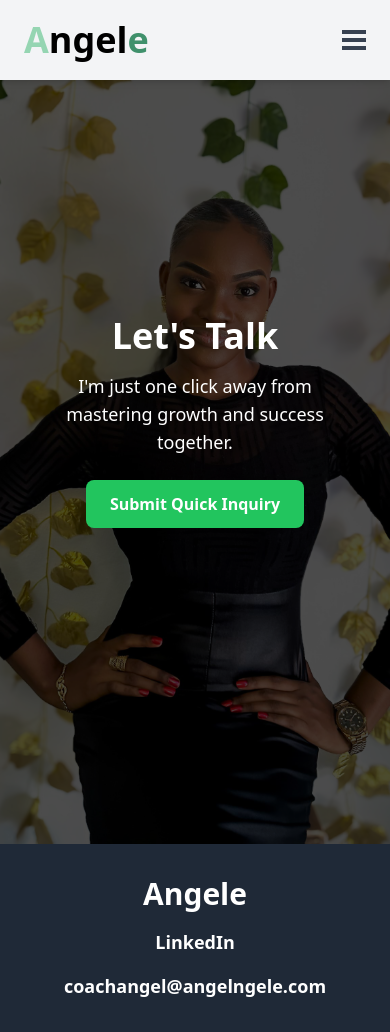
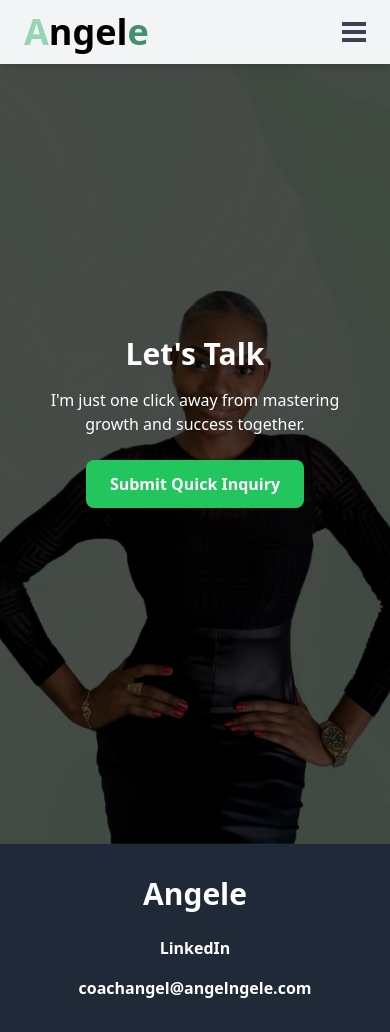
Before and after one commit to angelngele/coachangel, a Next.js app: page /contact in a window 390 px wide. Built offline with nearby package versions, Linux system fonts and the light colour scheme.

Commit message:
fix image responsiveness

```diff
--- a/app/api/contact/route.ts
+++ b/app/api/contact/route.ts
@@ -9,7 +9,7 @@ export async function POST(req: Request) {
         const controller = new AbortController();
         const timeout = setTimeout(() => controller.abort(), 10000); // 10 seconds timeout
 
-        const response = await fetch("https://coachbackend-cacc.onrender.com/api/contacts/", {
+        const response = await fetch("http://localhost:5000/api/contacts/", {
             method: "POST",
             headers: {
                 "Content-Type": "application/json",
--- a/app/components/Footer.tsx
+++ b/app/components/Footer.tsx
@@ -3,24 +3,26 @@ import React from "react";
 
 export default function Footer() {
     return (
-        <footer className="flex flex-col items-center md:flex-row justify-between bg-gray-800 text-white py-8 md:py-14 px-6">
-            <div className="text-3xl md:text-4xl font-bold mb-4 md:mb-0 mx-12 text-center md:text-left">
+        <footer className="flex flex-col md:flex-row justify-between items-center bg-gray-800 text-white px-6 py-8 md:py-14 space-y-6 md:space-y-0">
+            {/* Logo/Name */}
+            <div className="text-3xl md:text-4xl font-bold text-center md:text-left">
                 Angele
             </div>
 
-            <div className="flex flex-col items-center space-y-4 md:space-y-0 md:flex-row md:space-x-8 text-lg md:text-xl font-semibold md:mr-24">
+            {/* Links */}
+            <div className="flex flex-col md:flex-row items-center space-y-4 md:space-y-0 md:space-x-8 text-base md:text-lg font-semibold">
                 <Link
                     href="https://linkedin.com/in/theangelngele"
                     target="_blank"
                     rel="noopener noreferrer"
-                    className="hover:text-green-400"
+                    className="hover:text-green-400 transition-colors"
                 >
                     LinkedIn
                 </Link>
 
                 <Link
                     href="mailto:coachangel@angelngele.com"
-                    className="hover:text-green-400"
+                    className="hover:text-green-400 transition-colors"
                 >
                     coachangel@angelngele.com
                 </Link>
--- a/app/components/Navbar.tsx
+++ b/app/components/Navbar.tsx
@@ -16,7 +16,7 @@ export default function Navbar() {
             initial={{ y: -100 }}
             animate={{ y: 0 }}
             transition={{ type: "spring", stiffness: 30 }}
-            className="fixed top-0 w-full z-50 flex items-center justify-between p-4 px-6 lg:px-20 bg-gray-100 shadow-md py-5"
+            className="fixed top-0 w-full z-50 flex items-center justify-between p-4 px-6 lg:px-20 bg-gray-100 shadow-md py-3"
         >
             {/* Left: Name */}
             <div className="text-4xl font-bold">
@@ -26,24 +26,26 @@ export default function Navbar() {
                 </Link>
             </div>
 
+            <div className="hidden lg:flex flex-grow justify-center gap-8">
                 {/* Center: Links (for Desktop) */}
                 <div className="hidden lg:flex flex-grow justify-center gap-8">
-                <Link href="/contact" className="px-2 py-2 text-gray-700 rounded-full hover:bg-green-500 hover:text-white">
-                    Contact Me
-                </Link>
-                <Link href="/webinar" className="px-2 py-2 text-gray-700 rounded-full hover:bg-green-500 hover:text-white">
+                    <Link href="/webinar" className="px-4 py-2 text-gray-700 rounded-full hover:bg-black hover:border-black hover:text-white">
                         Webinar
                     </Link>
                 </div>
 
                 {/* Right: Call Button */}
                 <div className="hidden lg:flex">
+                    <Link href="/contact" className="px-2 py-2 text-gray-700 rounded-full hover:bg-black hover:border-black hover:text-white mr-5">
+                        Contact Me
+                    </Link>
                     <Link
                         href="https://calendly.com/theangelngele"
                         className="px-9 pt-2 pb-3 text-white border border-black bg-black rounded-full"
                     >
                         Schedule a Call
                     </Link>
+                </div>
             </div>
 
             {/* Hamburger Menu for Mobile */}
--- a/app/components/NewsLetter.tsx
+++ b/app/components/NewsLetter.tsx
@@ -56,7 +56,7 @@ export default function NewsLetter() {
     return (
         <main>
             {/* Centered "NEWSLETTER" h1 */}
-            <div className="flex justify-center items-center tracking-wider mt-12 lg:mt-36">
+            <div className="flex justify-center items-center tracking-wider mt-36 lg:mt-36">
                 <h1 className="bg-green-100 py-2 text-xs px-4 rounded-full font-medium text-gray-600">
                     NEWSLETTER
                 </h1>
--- a/app/contact/(sections)/FirstSectionDesktop.tsx
+++ b/app/contact/(sections)/FirstSectionDesktop.tsx
@@ -8,53 +8,45 @@ export default function FirstSectionDesktop() {
   const [showForm, setShowForm] = useState(false);
 
   return (
-    <div className="relative flex h-screen md:flex pt-5 -pb-5">
-      {/* Left Side: Image */}
-      <div className="w-1/2 relative">
+    <div className="relative w-full h-screen flex items-center justify-end px-16 text-white overflow-hidden">
+      {/* Background Image */}
+      <div className="absolute inset-0 z-0 mt-20">
         <Image
-          src="/images/edited1.1.jpg"
-          width={500}
-          height={500}
+          src="/images/Angel Ngele (30).png"
           alt="Growth and Success"
-          className="w-full h-full object-cover"
+          fill
+          priority
+          className="object-cover object-top"
         />
-        {/* Overlay for Image (Left to Right) */}
-        <div className="absolute inset-0 bg-gradient-to-r from-black/40 to-black/75"></div>
+        <div className="absolute inset-0 bg-black/50" />
       </div>
 
-      {/* Right Side: Text Content */}
-      <div className="w-1/2 flex items-center justify-center p-10 relative text-white">
-        {/* Overlay for Text (Darker) */}
-        <div className="absolute inset-0 bg-gradient-to-r from-black/80 to-black/80"></div>
-
-        {/* Text Content */}
-        <div className="relative max-w-lg">
-          <h1 className="text-5xl font-bold mb-4">Let&#39;s Talk</h1>
-          <p className="text-lg mb-6">
+      {/* Content Section */}
+      <div className="relative z-10 max-w-xl text-center mt-20 pr-20">
+        <h1 className="text-5xl font-bold mb-6">Let&#39;s Talk</h1>
+        <p className="text-lg mb-8">
           I&#39;m just one click away from mastering growth and success together.
         </p>
         <button
           onClick={() => setShowForm(true)}
-            className="px-6 py-3 bg-green-500 text-white font-semibold rounded-lg hover:bg-green-600 transition"
+          className="px-6 py-3 bg-green-500 font-semibold rounded-lg hover:bg-green-600 transition"
         >
           Submit Quick Inquiry
         </button>
       </div>
-      </div>
 
-      {/* Modal Form */}
+      {/* Modal */}
       {showForm && (
-        <div className="fixed inset-0 flex justify-center items-center bg-black bg-opacity-50 z-50">
-          <div className="bg-white p-6 rounded-lg shadow-lg w-full max-w-2xl relative max-h-[80vh] overflow-y-auto">
-            {/* Close Button */}
+        <div className="fixed inset-0 z-50 flex justify-center items-center bg-black/60 px-4">
+          <div className="bg-white p-6 rounded-xl shadow-xl w-full max-w-2xl max-h-[80vh] overflow-y-auto relative">
             <button
               onClick={() => setShowForm(false)}
-              className="absolute top-3 right-3 text-red-600 hover:text-red-800 text-xl"
+              className="absolute top-3 right-4 text-gray-600 hover:text-red-600 text-2xl"
             >
-              ✖
+              &times;
             </button>
 
-            {/* Contact Form Component */}
+            {/* Contact Form */}
             <ContactButton />
           </div>
         </div>
--- a/app/contact/(sections)/FirstSectionMobile.tsx
+++ b/app/contact/(sections)/FirstSectionMobile.tsx
@@ -2,27 +2,29 @@
 
 import { useState } from "react";
 import ContactButton from "../../components/ContactButton";
+import Image from "next/image";
 
 export default function FirstSectionMobile() {
     const [showForm, setShowForm] = useState(false);
 
     return (
-        <div
-            className="relative flex flex-col h-screen md:hidden items-center justify-center p-10 text-white"
-            style={{
-                backgroundImage: "url('/images/edited1.1.jpg')",
-                backgroundSize: "cover",
-                backgroundPosition: "center",
-                backgroundRepeat: "no-repeat",
-            }}
-        >
-            {/* Overlay for Mobile (Darker Background) */}
-            <div className="absolute inset-0 bg-black/70 z-0"></div>
+        <div className="relative w-full h-screen flex flex-col items-center justify-center text-white overflow-hidden">
+            {/* Background Image */}
+            <div className="absolute inset-0 z-0">
+                <Image
+                    src="/images/MobileView design (31).png"
+                    alt="Angel Ngele"
+                    fill
+                    priority
+                    className="object-cover w-full h-full"  // Ensure full width and height
+                />
+                <div className="absolute inset-0 bg-black/70" />
+            </div>
 
-            {/* Text Content */}
-            <div className="relative max-w-lg text-center">
-                <h1 className="text-4xl font-bold mb-4">Let&#39;s Talk</h1>
-                <p className="text-lg mb-6">
+            {/* Content */}
+            <div className="relative z-10 w-full max-w-[90%] px-4 text-center">
+                <h1 className="text-3xl sm:text-4xl font-bold mb-4">Let&#39;s Talk</h1>
+                <p className="text-base sm:text-lg mb-6">
                     I&#39;m just one click away from mastering growth and success together.
                 </p>
                 <button
@@ -33,24 +35,22 @@ export default function FirstSectionMobile() {
                 </button>
             </div>
 
-            {/* Modal Form */}
+            {/* Modal */}
             {showForm && (
-                <div className="fixed inset-0 flex justify-center items-center bg-black bg-opacity-50 z-50">
-                    <div className="bg-white p-6 rounded-lg shadow-lg w-full max-w-2xl relative max-h-[80vh] overflow-y-auto">
-                        {/* Close Button */}
+                <div className="fixed inset-0 z-50 flex justify-center items-center bg-black/60 px-4">
+                    <div className="bg-white p-6 rounded-xl shadow-xl w-full max-w-md max-h-[80vh] overflow-y-auto relative">
                         <button
                             onClick={() => setShowForm(false)}
-                            className="absolute top-3 right-3 text-gray-600 hover:text-red-500 text-xl"
+                            className="absolute top-3 right-4 text-gray-600 hover:text-red-600 text-2xl"
                         >
-                            ✖
+                            &times;
                         </button>
 
-                        {/* Contact Form Component */}
+                        {/* Contact Form */}
                         <ContactButton />
                     </div>
                 </div>
             )}
-
         </div>
     );
 }
--- a/app/contact/(sections)/SecondSection.tsx
+++ b/app/contact/(sections)/SecondSection.tsx
@@ -11,7 +11,7 @@ export default function FirstSection() {
             <div className="relative flex h-screen">
                 {/* Left Side: Image */}
                 <div className="w-1/2 relative">
-                    <img src="/images/edited1.1.jpg" alt="Growth and Success" className="w-full h-full object-cover" />
+                    <img src="/images/MobileView design(31).png" alt="Growth and Success" className="w-full h-full object-cover" />
 
                     {/* Overlay for Image (Left to Right) */}
                     <div className="absolute inset-0 bg-gradient-to-r from-black/40 to-black/75"></div>
--- a/app/contact/page.tsx
+++ b/app/contact/page.tsx
@@ -4,21 +4,29 @@ import { useEffect, useState } from "react";
 import FirstSectionDesktop from "./(sections)/FirstSectionDesktop";
 import FirstSectionMobile from "./(sections)/FirstSectionMobile";
 
-export default function Page() {
-  const [isMobile, setIsMobile] = useState(false);
+function useIsMobile() {
+  const [isMobile, setIsMobile] = useState<boolean | null>(null); // null initially to avoid mismatch
 
   useEffect(() => {
-    const handleResize = () => {
-      setIsMobile(window.innerWidth < 768); // Mobile if width < 768px
-    };
+    const mediaQuery = window.matchMedia("(max-width: 767px)");
+    const handleChange = (event: MediaQueryListEvent) => setIsMobile(event.matches);
 
-    // Check on mount
-    handleResize();
+    // Set initial state
+    setIsMobile(mediaQuery.matches);
 
-    // Listen for window resize
-    window.addEventListener("resize", handleResize);
-    return () => window.removeEventListener("resize", handleResize);
+    // Listen for changes
+    mediaQuery.addEventListener("change", handleChange);
+    return () => mediaQuery.removeEventListener("change", handleChange);
   }, []);
 
-  return <>{isMobile ? <FirstSectionMobile /> : <FirstSectionDesktop />}</>;
+  return isMobile;
 }
+
+
+export default function Page() {
+  const isMobile = useIsMobile();
+
+  if (isMobile === null) return null; // or a loader/spinner
+
+  return isMobile ? <FirstSectionMobile /> : <FirstSectionDesktop />;
+}
```
Also changed, not shown: public/images/MobileView design (31).png (added), 1 other file (tests, documents, lock files or other folders). Lines whose indentation alone changed are shown as unchanged.
